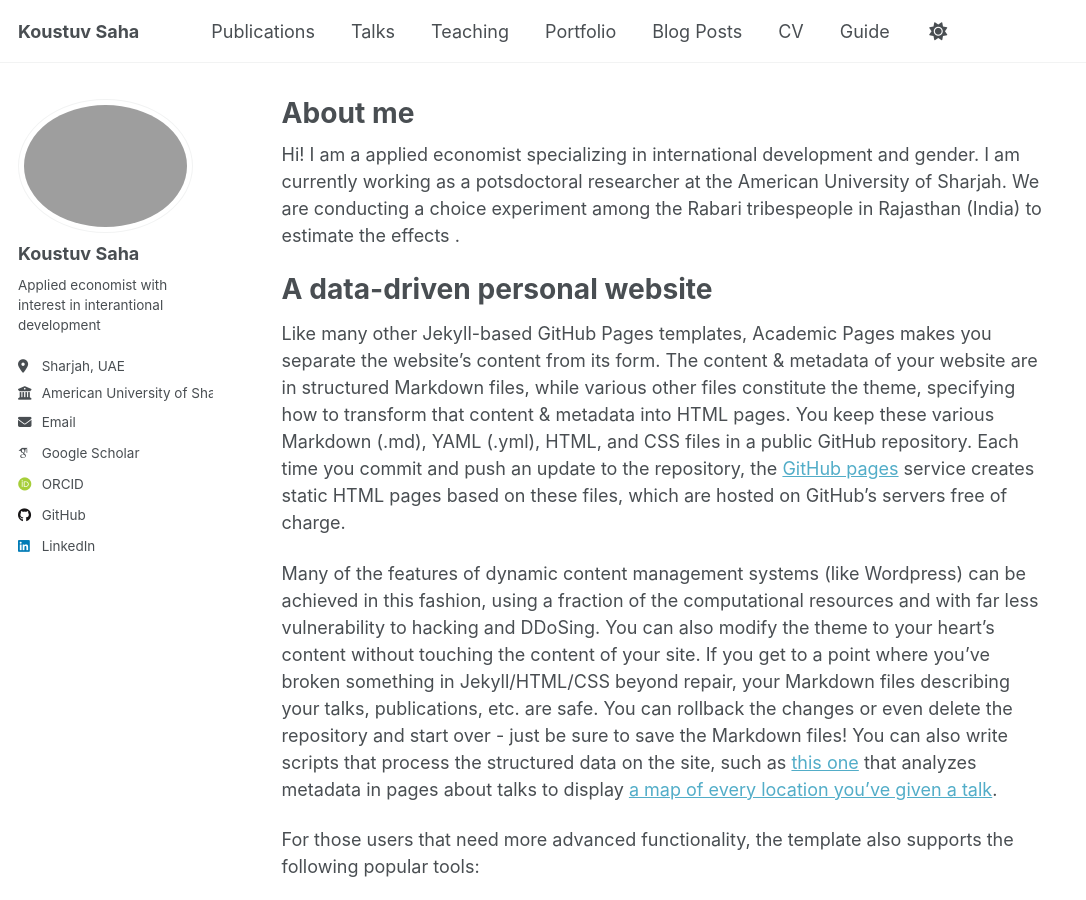
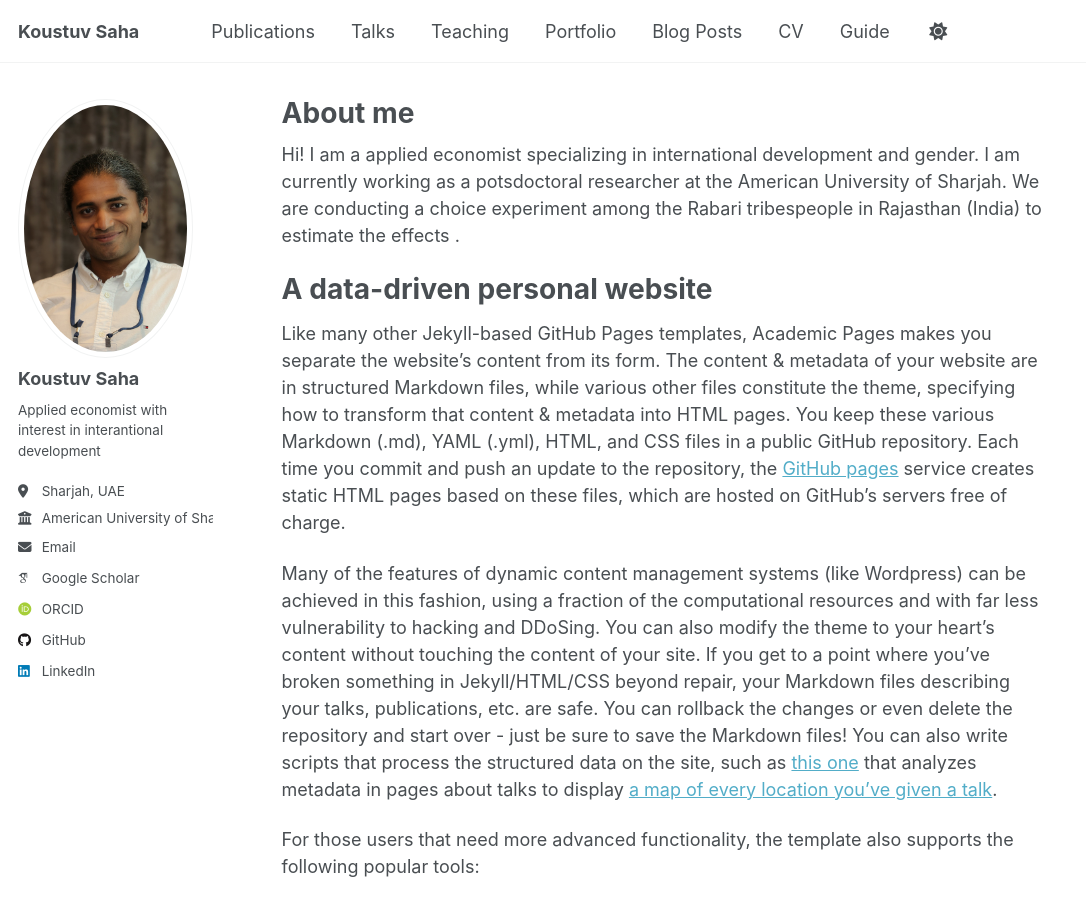
Before and after one commit to sahakoustuv/koustuvsaha.github.io, a Jekyll site: the page built from _pages/about.md, in a window 1280 px wide and 900 px high. Shown: the whole window, without its empty margins (0-1086 px from the left). Built offline with Jekyll 4.4.1, drawn with Linux system fonts in a browser that asks for light colours; some web fonts are replaced; a script that is not in the unit is left out.

Commit message:
Added Prof_pic_5.JPG

```diff
--- a/_config.yml
+++ b/_config.yml
@@ -22,7 +22,7 @@ repository               : "academicpages/academicpages.github.io"
 #               Additional customization can be done by editing /_includes/author-profile.html
 author:
   # Biographic information
-  avatar           : "Prof_pic_4.JPG"
+  avatar           : "Prof_pic_5.JPG"
   name             : "Koustuv Saha"
   pronouns         : # example: "she/her"
   bio              : "Applied economist with interest in interantional development"
```
Also changed, not shown: images/Prof_pic_5.JPG (added).
